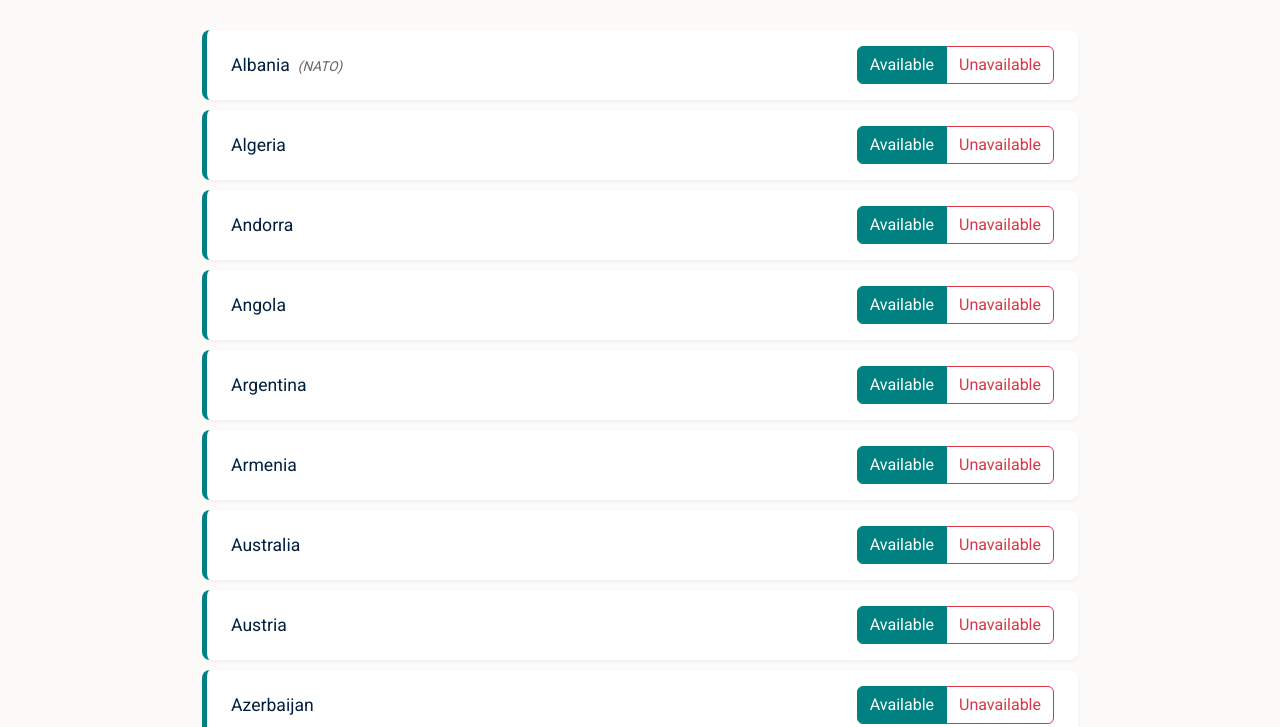
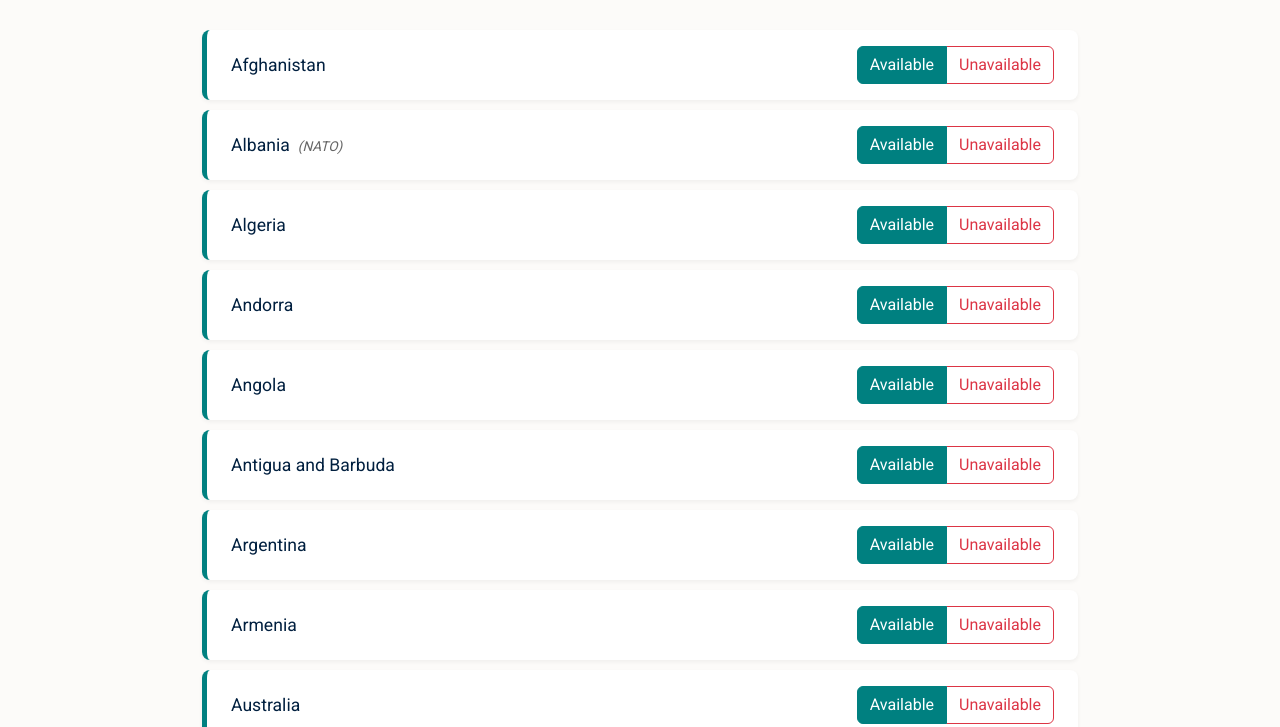
Before and after one commit to PyleaMUN/countries2027, a plain HTML site: page index.html in a window 1280 px wide. Shown: the part 338-1065 px from the top of the page. Drawn offline with nearby package versions, Linux system fonts and the light colour scheme.

Commit message:
Add files via upload

```diff
--- a/index.html
+++ b/index.html
@@ -60,7 +60,7 @@
             font-style: italic;
             font-size: 1.1rem;
             color: #001f3f;
-            max-width: 800px; /* Slightly wider to accommodate two lines */
+            max-width: 800px;
             margin: 0 auto;
             font-weight: 500;
             line-height: 1.6;
@@ -161,63 +161,38 @@
 
     <script src="https://cdn.jsdelivr.net/npm/bootstrap@5.3.0/dist/js/bootstrap.bundle.min.js"></script>
     <script>
-        // Version 31: Updated Security Council designations (Perm vs Non-Perm)
-        const SCRIPT_VERSION = 31;
+        // Version 32: Fully synchronized with MyMUN import list
+        const SCRIPT_VERSION = 32;
 
         const listContainer = document.getElementById('country-list');
 
         const countries = [
-          // A
-          "Albania", "Algeria", "Andorra", "Angola", "Argentina", "Armenia", "Australia", "Austria", "Azerbaijan",
-          // B
-          "Bahrain", "Bangladesh", "Belarus", "Belgium", "Belize", "Bhutan", "Bolivia", "Bosnia and Herzegovina",
-          "Brazil", "Bulgaria",
-          // C
-          "Cambodia", "Canada", "Chile", "China", "Colombia", "Costa Rica", "Côte d'Ivoire", "Croatia", "Cuba", "Cyprus", "Czech Republic",
-          // D
-          "Democratic Republic of the Congo", "Denmark", "Dominican Republic",
-          // E
-          "Ecuador", "Egypt", "Estonia", "Ethiopia",
-          // F
+          "Afghanistan", "Albania", "Algeria", "Andorra", "Angola", "Antigua and Barbuda", "Argentina", "Armenia", "Australia", "Austria", "Azerbaijan",
+          "Bahamas", "Bahrain", "Bangladesh", "Barbados", "Belarus", "Belgium", "Belize", "Benin", "Bhutan", "Bolivia", "Bosnia and Herzegovina", "Botswana", "Brazil", "Brunei Darussalam", "Bulgaria", "Burkina Faso", "Burundi",
+          "Cabo Verde", "Cambodia", "Cameroon", "Canada", "Central African Republic", "Chad", "Chile", "China", "Colombia", "Comoros", "Congo", "Costa Rica", "Côte d'Ivoire", "Croatia", "Cuba", "Cyprus", "Czech Republic",
+          "Democratic Republic of the Congo", "Denmark", "Djibouti", "Dominica", "Dominican Republic",
+          "Ecuador", "Egypt", "El Salvador", "Equatorial Guinea", "Eritrea", "Estonia", "Eswatini", "Ethiopia",
           "Fiji", "Finland", "France",
-          // G
-          "Georgia", "Germany", "Ghana", "Greece", "Guatemala",
-          // H
-          "Hungary",
-          // I
+          "Gabon", "Gambia", "Georgia", "Germany", "Ghana", "Greece", "Grenada", "Guatemala", "Guinea", "Guinea-Bissau", "Guyana",
+          "Haiti", "Holy See", "Honduras", "Hungary",
           "Iceland", "India", "Indonesia", "Iran", "Iraq", "Ireland", "Israel", "Italy",
-          // J
           "Jamaica", "Japan", "Jordan",
-          // K
-          "Kazakhstan", "Kenya", "Kuwait", "Kyrgyzstan",
-          // L
-          "Laos", "Latvia", "Lebanon", "Liberia", "Libya", "Liechtenstein", "Lithuania", "Luxembourg",
-          // M
-          "Malaysia", "Maldives", "Malta", "Mexico", "Moldova", "Monaco", "Mongolia", "Montenegro", "Morocco",
-          // N
-          "Nepal", "Netherlands", "New Zealand", "Nigeria", "North Macedonia", "North Korea", "Norway",
-          // O
+          "Kazakhstan", "Kenya", "Kiribati", "Kuwait", "Kyrgyzstan",
+          "Laos", "Latvia", "Lebanon", "Lesotho", "Liberia", "Libya", "Liechtenstein", "Lithuania", "Luxembourg",
+          "Madagascar", "Malawi", "Malaysia", "Maldives", "Mali", "Malta", "Marshall Islands", "Mauritania", "Mauritius", "Mexico", "Micronesia", "Moldova", "Monaco", "Mongolia", "Montenegro", "Morocco", "Mozambique", "Myanmar",
+          "Namibia", "Nauru", "Nepal", "Netherlands", "New Zealand", "Nicaragua", "Niger", "Nigeria", "North Korea", "North Macedonia", "Norway",
           "Oman",
-          // P
-          "Pakistan", "Panama", "Peru", "Philippines", "Poland", "Portugal",
-          // Q
+          "Pakistan", "Palau", "Palestine", "Panama", "Papua New Guinea", "Paraguay", "Peru", "Philippines", "Poland", "Portugal",
           "Qatar",
-          // R
           "Romania", "Russia", "Rwanda",
-          // S
-          "San Marino", "Saudi Arabia", "Senegal", "Serbia", "Singapore", "Slovakia", "Slovenia",
-          "Somalia", "South Africa", "South Korea", "Spain", "Sri Lanka", "Sudan", "Sweden", "Switzerland",
-          // T
-          "Tanzania", "Thailand", "Tunisia", "Turkey",
-          // U
+          "Saint Kitts and Nevis", "Saint Lucia", "Saint Vincent and the Grenadines", "Samoa", "San Marino", "Sao Tome and Principe", "Saudi Arabia", "Senegal", "Serbia", "Seychelles", "Sierra Leone", "Singapore", "Slovakia", "Slovenia", "Solomon Islands", "Somalia", "South Africa", "South Korea", "South Sudan", "Spain", "Sri Lanka", "Sudan", "Suriname", "Sweden", "Switzerland", "Syria",
+          "Tajikistan", "Tanzania", "Thailand", "Timor-Leste", "Togo", "Tonga", "Trinidad and Tobago", "Tunisia", "Turkey", "Turkmenistan", "Tuvalu",
           "Uganda", "Ukraine", "United Arab Emirates", "United Kingdom", "United States", "Uruguay", "Uzbekistan",
-          // V
-          "Venezuela", "Vietnam",
-          // Z
-          "Zimbabwe"
+          "Vanuatu", "Venezuela", "Vietnam",
+          "Yemen",
+          "Zambia", "Zimbabwe"
         ].sort();
 
-        // NATO Members (32 as of 2027 context)
         const natoMembers = [
             "Albania", "Belgium", "Bulgaria", "Canada", "Croatia", "Czech Republic", "Denmark",
             "Estonia", "Finland", "France", "Germany", "Greece", "Hungary", "Iceland", "Italy",
@@ -226,14 +201,8 @@
             "Turkey", "United Kingdom", "United States"
         ];
 
-        // Security Council - Permanent Members
-        const scPermMembers = [
-            "China", "France", "Russia", "United Kingdom", "United States"
-        ];
+        const scPermMembers = ["China", "France", "Russia", "United Kingdom", "United States"];
 
-        // Security Council - Non-Permanent Members (Confirmed for 2027)
-        // Note: These members serve the 2026-2027 term.
-        // The 2027-2028 class is elected in June 2026 and is not included yet.
         const scNonPermMembers = [
             "Bahrain", "Colombia", "Democratic Republic of the Congo", "Latvia", "Liberia"
         ];
@@ -241,7 +210,6 @@
         function checkVersion() {
           const savedVersion = localStorage.getItem('scriptVersion');
           if (savedVersion !== SCRIPT_VERSION.toString()) {
-            console.log('New script version detected. Clearing old data.');
             localStorage.clear();
             localStorage.setItem('scriptVersion', SCRIPT_VERSION);
           }
@@ -257,7 +225,6 @@
               availActive = saved === 'available' ? 'active' : '';
               unavailActive = saved === 'unavailable' ? 'active' : '';
             } else {
-              // Rule: Only France is unavailable.
               if (country === 'France') {
                 unavailActive = 'active';
                 localStorage.setItem(country, 'unavailable');
@@ -267,32 +234,19 @@
               }
             }
 
-            // Determine Tags
             let tags = [];
-
-            if (natoMembers.includes(country)) {
-                tags.push("NATO");
-            }
-
+            if (natoMembers.includes(country)) tags.push("NATO");
             if (scPermMembers.includes(country)) {
                 tags.push("Security Council permanent member");
             } else if (scNonPermMembers.includes(country)) {
                 tags.push("Security Council non-permanent member");
             }
 
-            let tagHTML = "";
-            if (tags.length > 0) {
-                tagHTML = `<span class="membership-tag">(${tags.join(", ")})</span>`;
-            }
+            let tagHTML = tags.length > 0 ? `<span class="membership-tag">(${tags.join(", ")})</span>` : "";
 
             const row = document.createElement('div');
             row.className = 'country-row';
-
-            if (unavailActive === 'active') {
-                row.style.borderLeftColor = '#dc3545';
-            } else {
-                row.style.borderLeftColor = '#008080';
-            }
+            row.style.borderLeftColor = unavailActive === 'active' ? '#dc3545' : '#008080';
 
             row.innerHTML = `
               <span class="country-name">${country}${tagHTML}</span>
```
